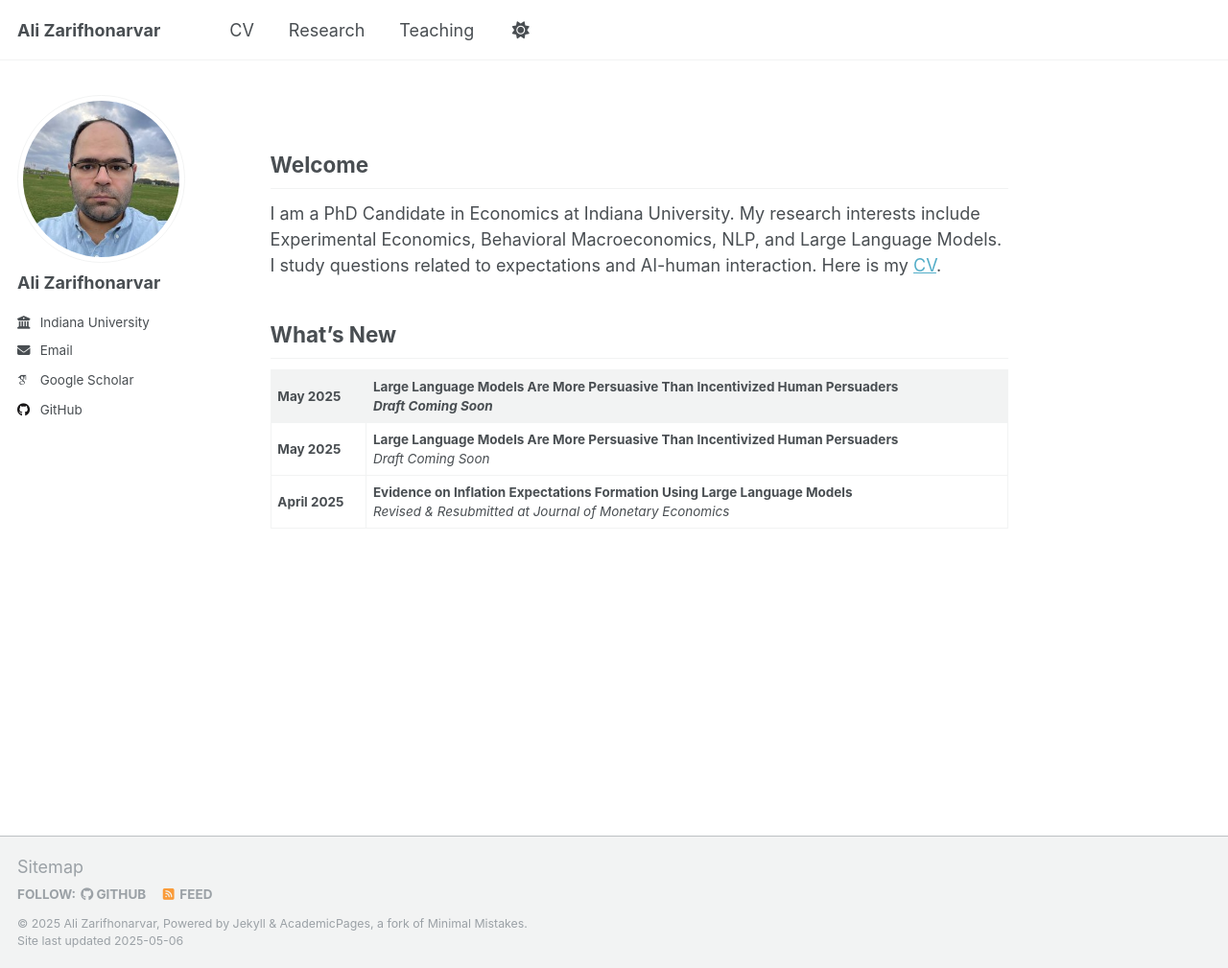
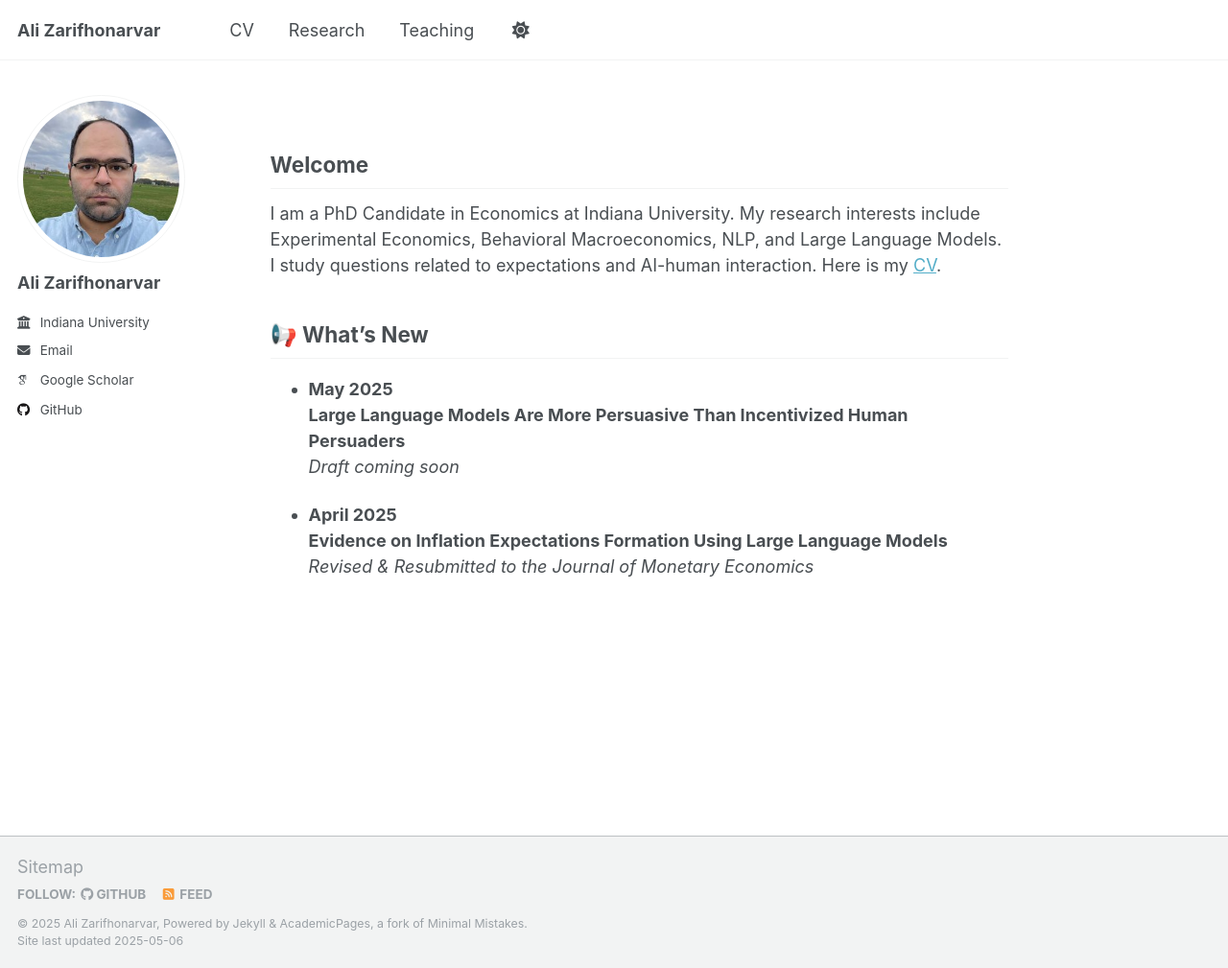
Before and after one commit to alizarif/alizarif.github.io, a Jekyll site: the page built from _pages/about.md, in a window 1280 px wide and 1009 px high. Shown: the whole window at 96% size. Built offline with Jekyll 4.4.1, drawn with Linux system fonts in a browser that asks for light colours; some web fonts are replaced.

Commit message:
Update about.md

```diff
--- a/_pages/about.md
+++ b/_pages/about.md
@@ -10,9 +10,12 @@ redirect_from:
 ## Welcome
 I am a PhD Candidate in Economics at Indiana University. My research interests include Experimental Economics, Behavioral Macroeconomics, NLP, and Large Language Models. I study questions related to expectations and AI-human interaction. Here is my [CV](https://alizarif.github.io/assets/Resume_May_6__2025.pdf).
 
-## What's New
+## 📢 What's New
 
-| **May 2025** | **Large Language Models Are More Persuasive Than Incentivized Human Persuaders** <br> *Draft Coming Soon* |
-|------|------------|
-| **May 2025** | **Large Language Models Are More Persuasive Than Incentivized Human Persuaders** <br> *Draft Coming Soon* |
-| **April 2025** | **Evidence on Inflation Expectations Formation Using Large Language Models** <br> *Revised & Resubmitted at Journal of Monetary Economics* |
+- **May 2025**
+  **Large Language Models Are More Persuasive Than Incentivized Human Persuaders**
+  *Draft coming soon*
+
+- **April 2025**
+  **Evidence on Inflation Expectations Formation Using Large Language Models**
+  *Revised & Resubmitted to the Journal of Monetary Economics*
```
